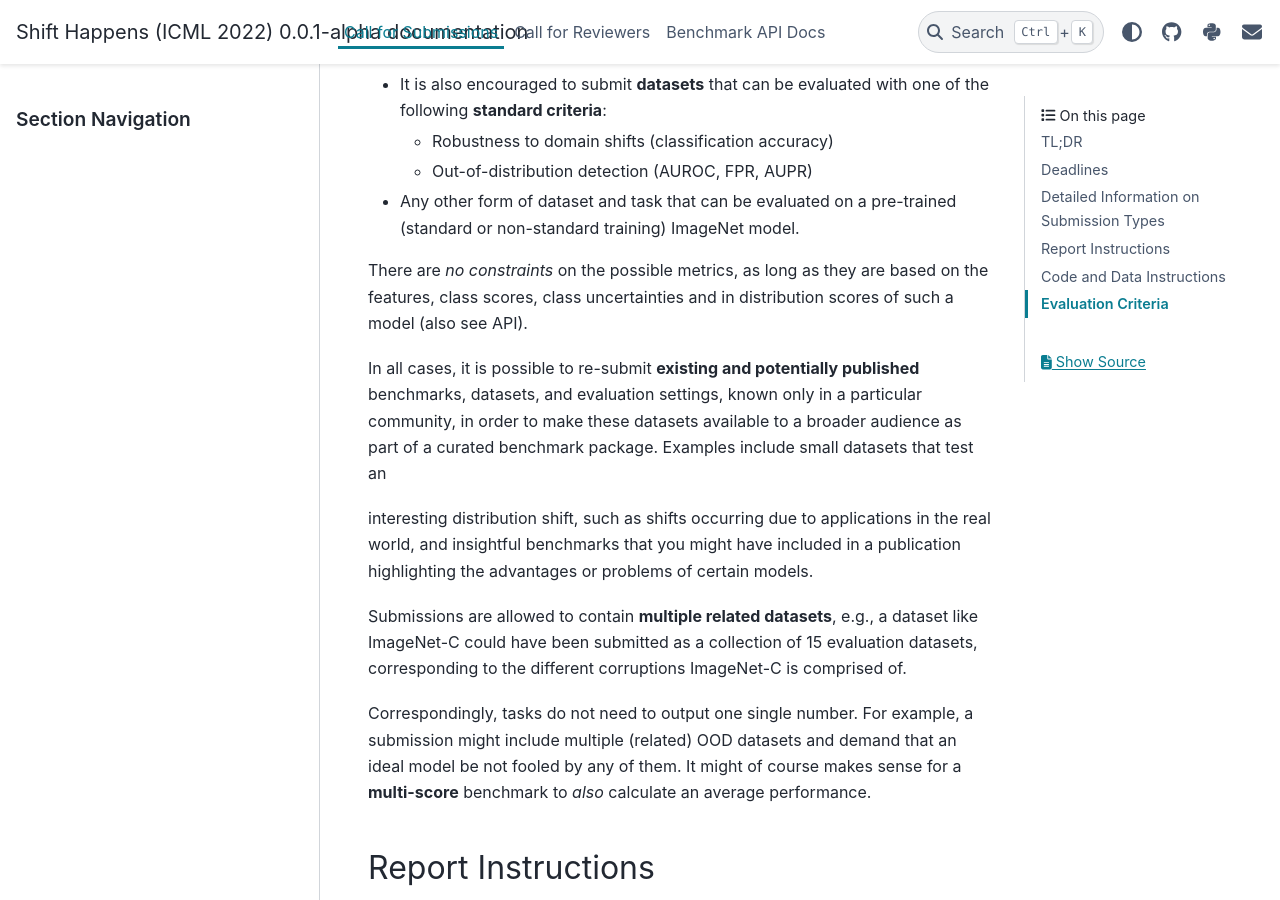
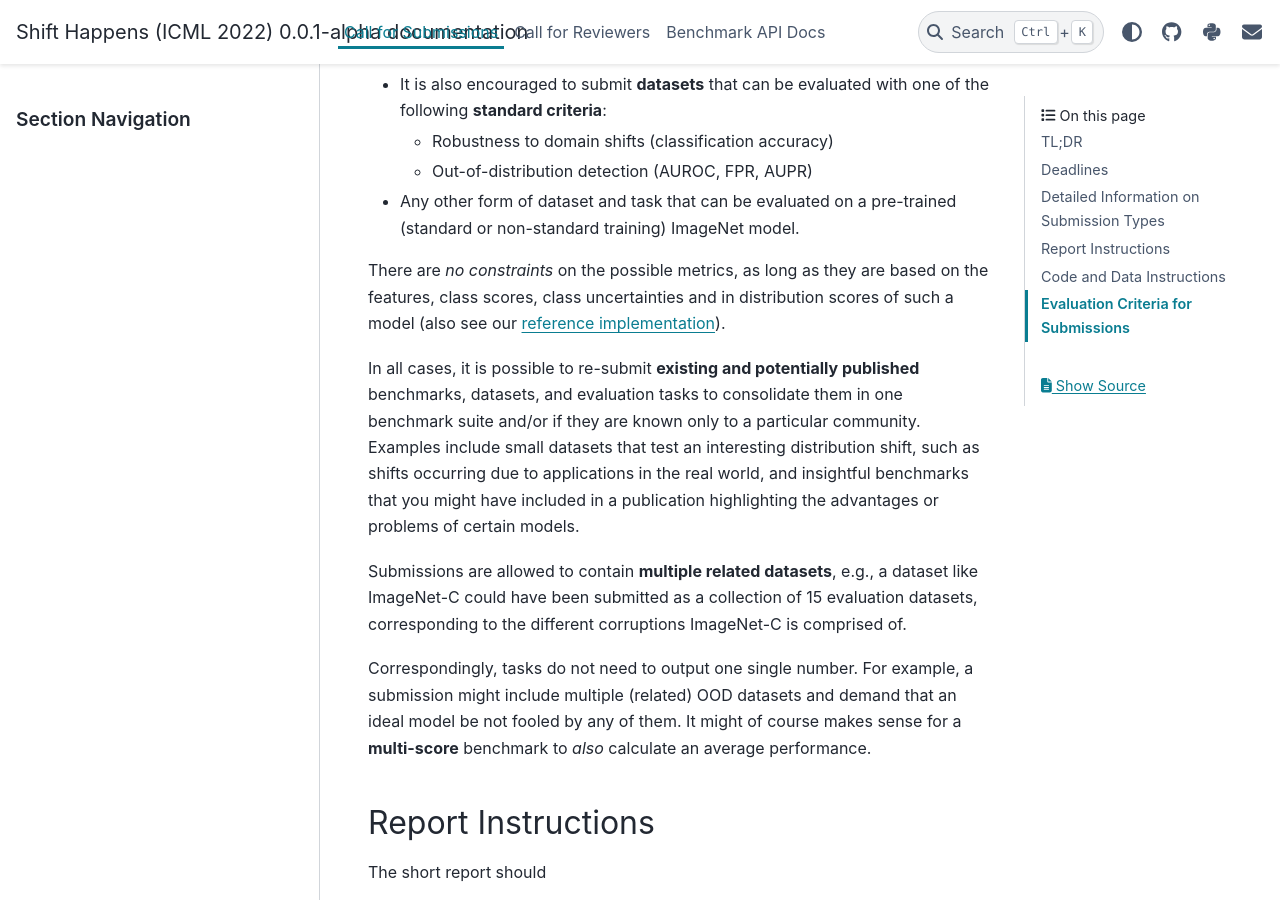
Before and after one commit to shift-happens-benchmark/icml-2022, a Sphinx documentation site: the page built from docs/source/call_for_papers.rst, in a window 1280 px wide and 900 px high, scrolled down 1612 px. Built offline with Sphinx 7.4.7 and the PyData theme 0.15.4, drawn with Linux system fonts in a browser that asks for light colours; some of the changed text lies outside the part shown.

Commit message:
fixed formulations in call for papers

```diff
--- a/docs/source/call_for_papers.rst
+++ b/docs/source/call_for_papers.rst
@@ -59,16 +59,14 @@ benchmarks and datasets is intentionally broad:
 
 - Any other form of dataset and task that can be evaluated on a pre-trained (standard or non-standard training) ImageNet model.
 There are *no constraints* on the possible metrics, as long as they are based on the features, class scores,
-class uncertainties and in distribution scores of such a model (also see API).
+class uncertainties and in distribution scores of such a model (also see our `reference implementation
+<https://shift-happens-benchmark.github.io/icml-2022/>`__).
 
-In all cases, it is possible to re-submit **existing and potentially published** benchmarks, datasets, and evaluation settings,
-known only in a particular community, in order to make these datasets available to a broader audience as part of a curated
-benchmark package. Examples include small datasets that test an
-
+In all cases, it is possible to re-submit **existing and potentially published** benchmarks, datasets, and evaluation tasks to
+consolidate them in one benchmark suite and/or if they are known only to a particular community. Examples include small datasets that test an
 interesting distribution shift, such as shifts occurring due to applications in the real world, and
 insightful benchmarks that you might have included in a publication highlighting the advantages or problems
 of certain models.
-
 
 Submissions are allowed to contain **multiple related datasets**, e.g.,
 a dataset like ImageNet-C could have been submitted as a collection of
@@ -79,8 +77,6 @@ Correspondingly, tasks do not need to output one single number. For example, a
 submission might include multiple (related) OOD datasets and demand that an
 ideal model be not fooled by any of them. It might of course makes sense for a
 **multi-score** benchmark to *also* calculate an average performance.
-
-
 
 
 Report Instructions
@@ -135,8 +131,8 @@ The implementation leverages our example API implementation:
             )
 
 
-Evaluation Criteria
-^^^^^^^^^^^^^^^^^^^
+Evaluation Criteria for Submissions
+^^^^^^^^^^^^^^^^^^^^^^^^^^^^^^^^^^^^^^
 
 Submissions will be judged according to the following criteria:
 
@@ -158,12 +154,4 @@ Submissions will be judged according to the following criteria:
    interesting addition to the benchmark.
    This will formally be benchmarked by evaluating a set of standard models
    (including robustified, task-specific ones) on the
-   provided dataset. Together with the reference implementation,
-   we have included
-   (1) a set of (robustified) ResNet models,
-   (2) models that provide an explicit OOD detection score, as well as
-   (3) recent test-time adaptation methods.
-   **Evaluation should be done by the authors and included in
-   their technical report.**
-   It should include all applicable reference models as well as relevant
-   baselines and potentially proposed improvements.
+   provided dataset.
--- a/docs/source/call_for_reviewers.rst
+++ b/docs/source/call_for_reviewers.rst
@@ -26,7 +26,7 @@ community, the review process will somewhat differ from usual paper review proce
 
 1. As preparation for the review stage, all anonymized submissions will
    be public on OpenReview. In addition, the organizers will create (anonymized)
-   pull requests on the benchmark repository based on the submissions.
+   pull requests to the benchmark repository based on the submissions.
    Authors are responsible for preparing their submissions accordingly,
    and documentation for doing this correctly (and testing the
    submission prior to uploading on OpenReview) will be made available
```
